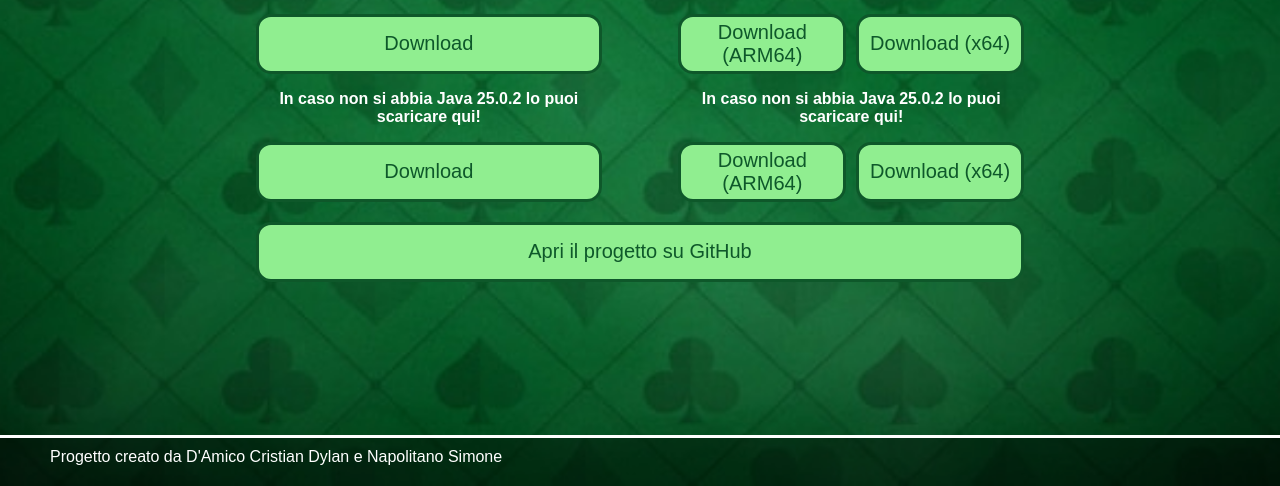
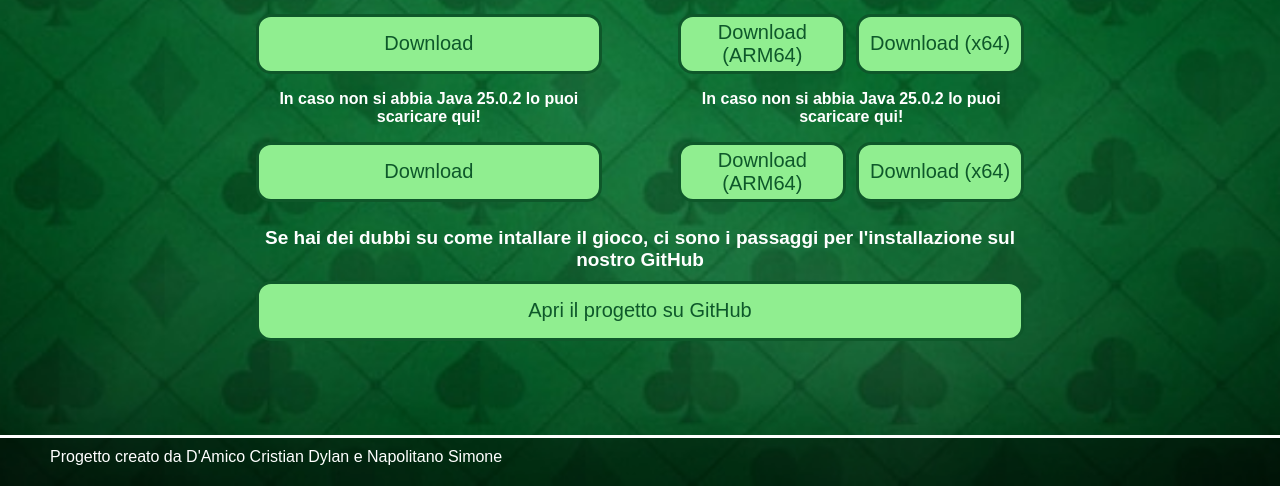
Before and after one commit to simonenapolitano/blackjack-downloads, a plain HTML site: page index.html in a window 1280 px wide. Shown: the part 314-800 px from the top of the page. Drawn offline with Linux system fonts and the light colour scheme.

Commit message:
Aggiustamento grafica sito

```diff
--- a/index.html
+++ b/index.html
@@ -35,6 +35,7 @@
         </div>
     </div>
     <div id="git">
+            <p><b>Se hai dei dubbi su come intallare il gioco, ci sono i passaggi per l'installazione sul nostro GitHub</b></p>
             <button id="github">Apri il progetto su GitHub</button>
         </div>
         <div id="footer">
--- a/src/css/style.css
+++ b/src/css/style.css
@@ -186,6 +186,14 @@ span {
     margin: 0;
 }
 
+#git p{
+    color: white;
+    text-align: center;
+    font-size: 19px;
+    margin-top: 5px;
+    margin-bottom: 10px;
+}
+
 #footer {
     color: white;
     background-color: rgba(0, 0, 0, 0.366);
```
